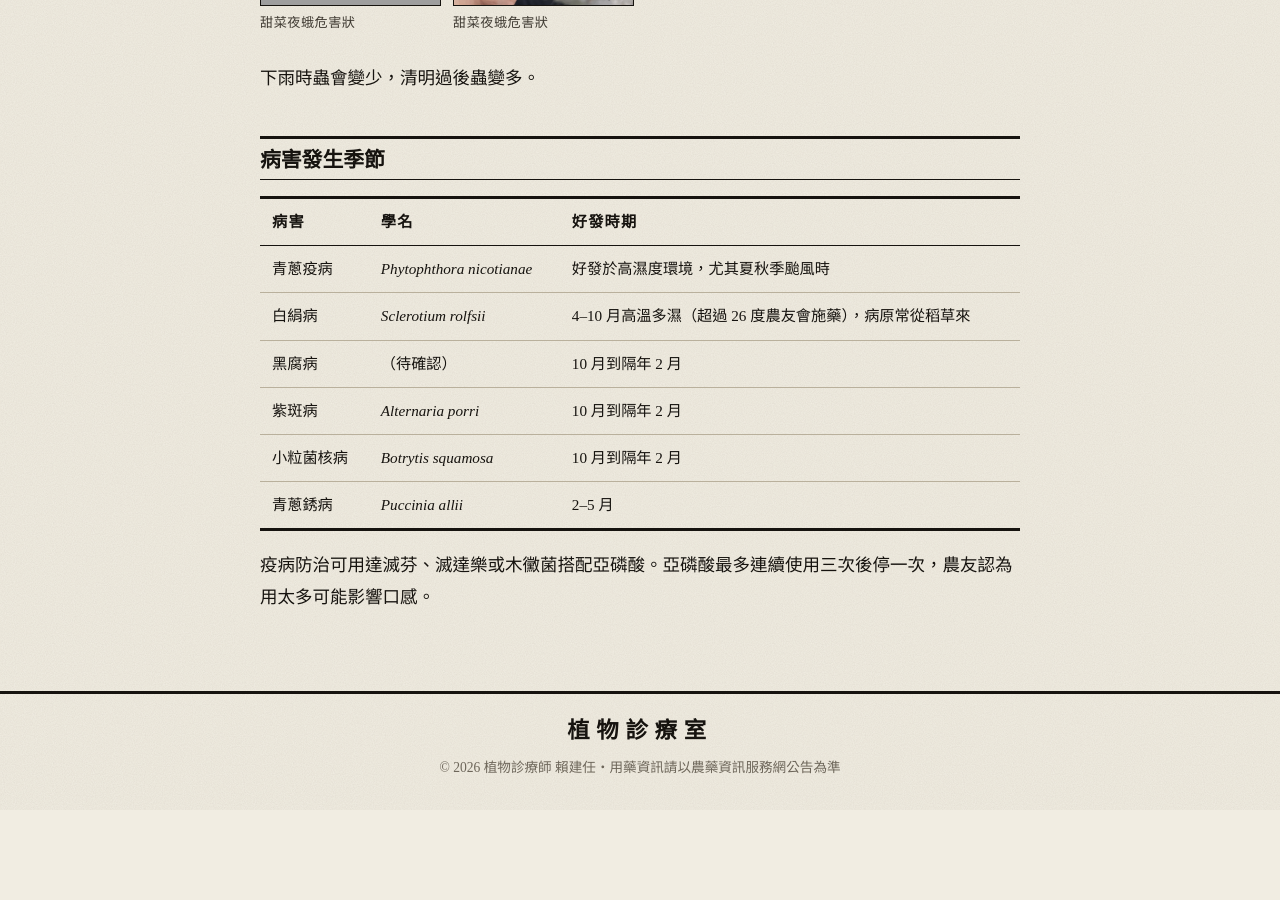
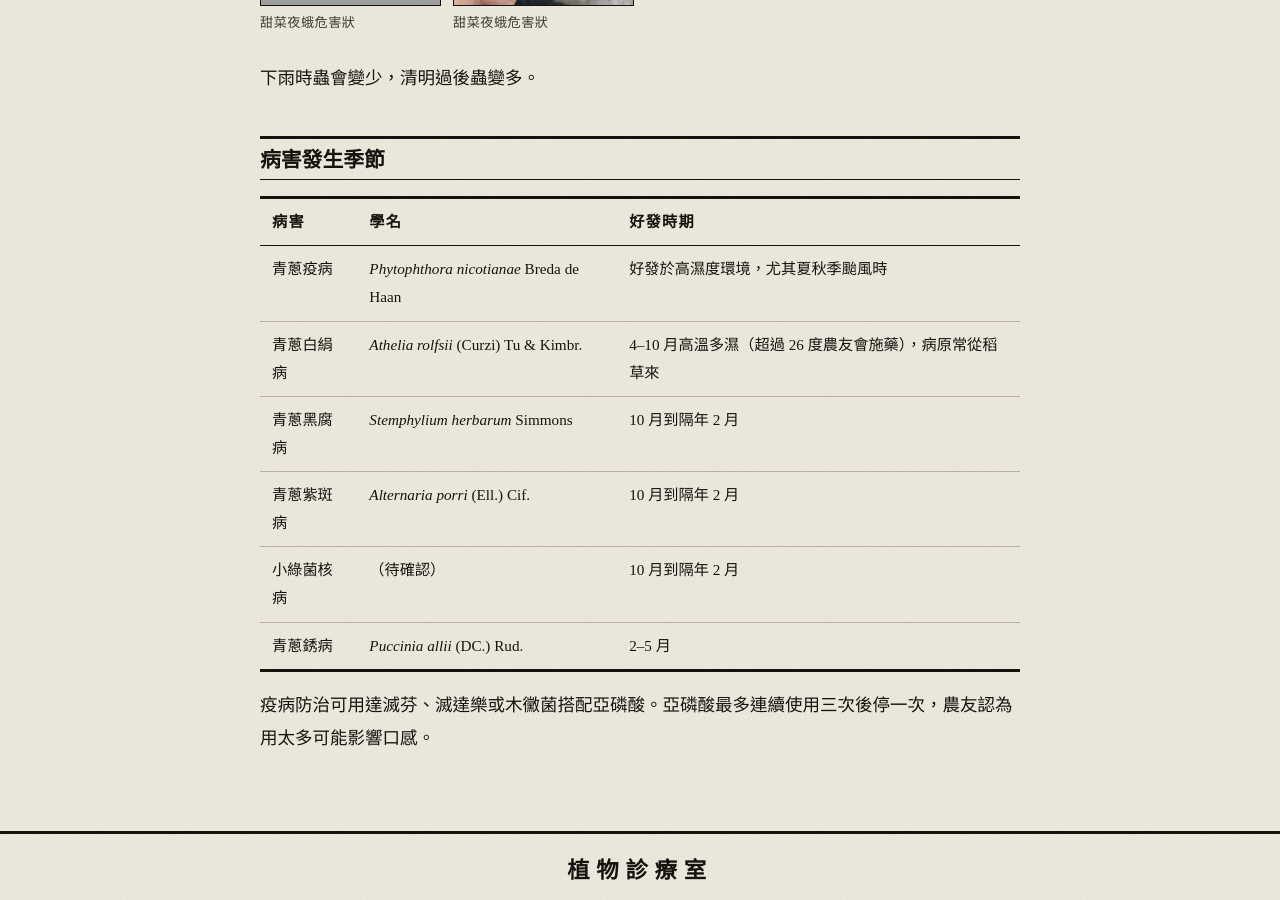
Before and after one commit to laijianren/laijianren.github.io, a Jekyll site: the page built from _visits/2021-10-25-sanxing-scallion.md, in a window 1280 px wide and 900 px high, scrolled down 2179 px. Built offline with Jekyll 4.4.1, drawn with Linux system fonts in a browser that asks for light colours; some web fonts are replaced; before the commit the page ends 2989 px from its top, so only the background shows below that; grey boxes are pictures that could not be loaded.

Commit message:
Use TARI scientific names in scallion table
Co-Authored-By: Claude Opus 5.5 (1M context) <noreply@anthropic.com>
Claude-Session: https://claude.ai/code/session_01XJGjkT6ynprrpQ61onDbZk

```diff
--- a/_visits/2021-10-25-sanxing-scallion.md
+++ b/_visits/2021-10-25-sanxing-scallion.md
@@ -37,11 +37,11 @@ cover_caption: 甜菜夜蛾危害狀
 
 | 病害 | 學名 | 好發時期 |
 |---|---|---|
-| 青蔥疫病 | *Phytophthora nicotianae* | 好發於高濕度環境，尤其夏秋季颱風時 |
-| 白絹病 | *Sclerotium rolfsii* | 4–10 月高溫多濕（超過 26 度農友會施藥），病原常從稻草來 |
-| 黑腐病 | （待確認） | 10 月到隔年 2 月 |
-| 紫斑病 | *Alternaria porri* | 10 月到隔年 2 月 |
-| 小粒菌核病 | *Botrytis squamosa* | 10 月到隔年 2 月 |
-| 青蔥銹病 | *Puccinia allii* | 2–5 月 |
+| 青蔥疫病 | *Phytophthora nicotianae* Breda de Haan | 好發於高濕度環境，尤其夏秋季颱風時 |
+| 青蔥白絹病 | *Athelia rolfsii* (Curzi) Tu & Kimbr. | 4–10 月高溫多濕（超過 26 度農友會施藥），病原常從稻草來 |
+| 青蔥黑腐病 | *Stemphylium herbarum* Simmons | 10 月到隔年 2 月 |
+| 青蔥紫斑病 | *Alternaria porri* (Ell.) Cif. | 10 月到隔年 2 月 |
+| 小綠菌核病 | （待確認） | 10 月到隔年 2 月 |
+| 青蔥銹病 | *Puccinia allii* (DC.) Rud. | 2–5 月 |
 
 疫病防治可用達滅芬、滅達樂或木黴菌搭配亞磷酸。亞磷酸最多連續使用三次後停一次，農友認為用太多可能影響口感。
```
